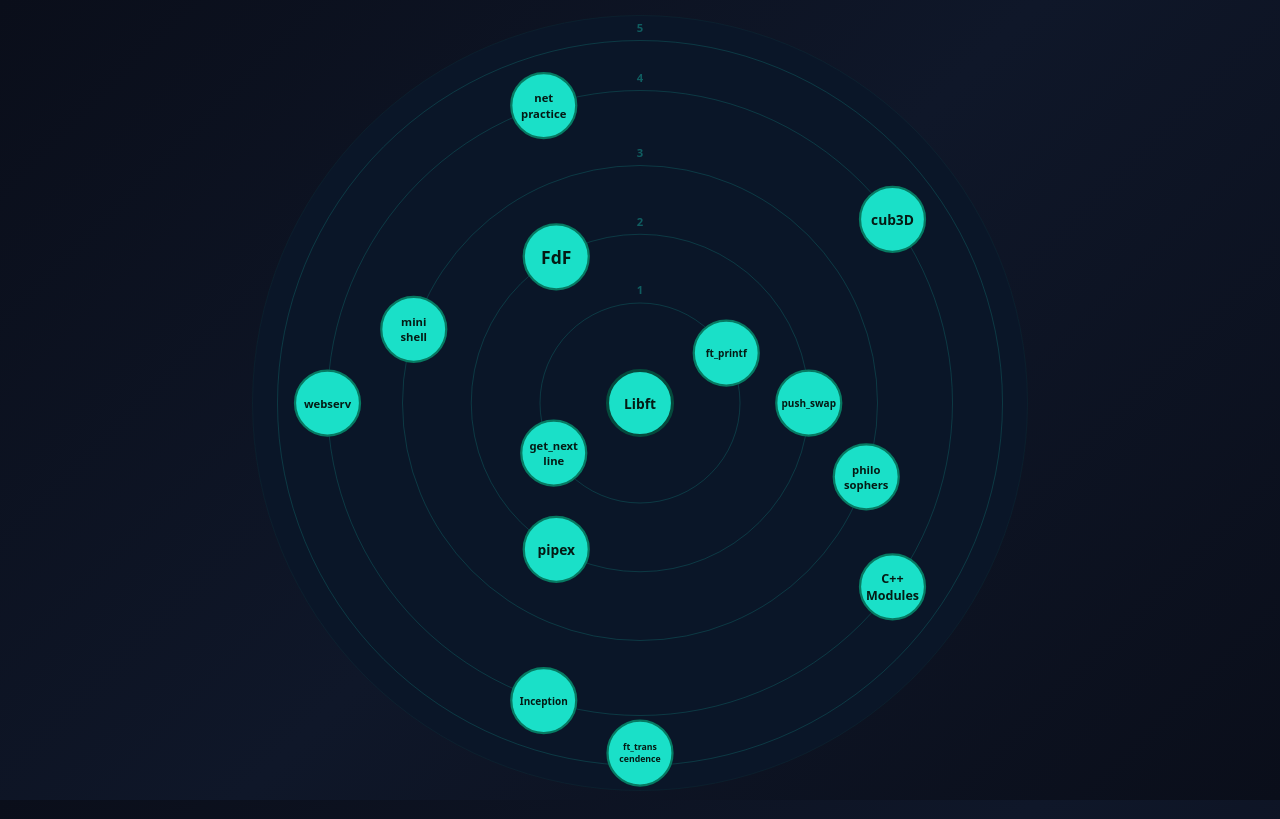
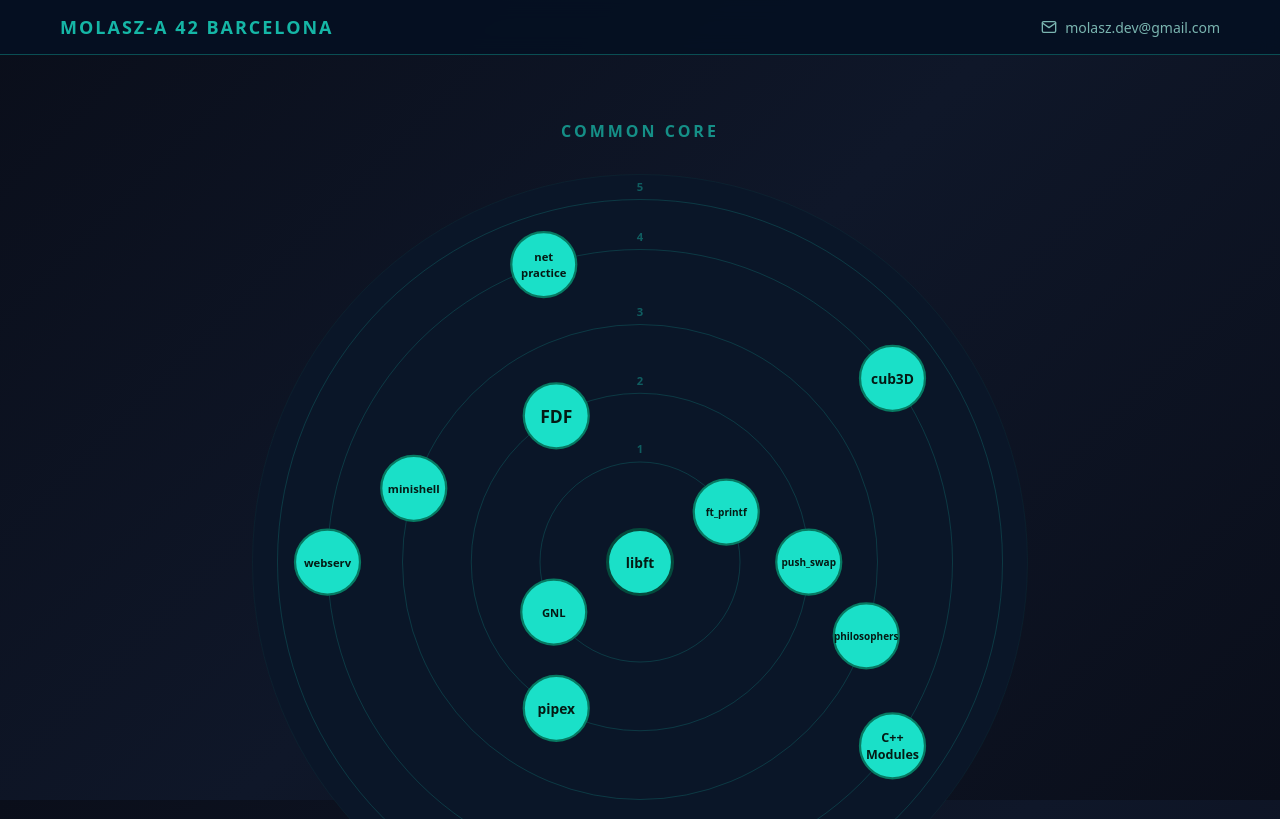
Before and after one commit to Molasz/42, a plain HTML site: page index.html in a window 1280 px wide. Shown: the top 819 px of the page. Drawn offline with Linux system fonts and the light colour scheme.

Commit message:
header and titles

```diff
--- a/index.html
+++ b/index.html
@@ -38,12 +38,64 @@
         );
         display: flex;
         flex-direction: column;
+        min-height: 100vh;
+        font-family: ui-sans-serif, system-ui, sans-serif;
+        color: var(--color-primary);
+      }
+      header {
+        position: fixed;
+        top: 0;
+        left: 0;
+        right: 0;
+        z-index: 1000;
+        background: rgba(6, 16, 34, 0.95);
+        backdrop-filter: blur(10px);
+        -webkit-backdrop-filter: blur(10px);
+        border-bottom: 1px solid var(--color-border);
+      }
+      .header-content {
+        display: flex;
+        justify-content: space-between;
+        align-items: center;
+        padding: 15px 20px;
+        max-width: 1200px;
+        margin: 0 auto;
+      }
+      .header-left .header-title {
+        color: var(--color-primary);
+        font-size: clamp(14px, 2.5vw, 18px);
+        font-weight: 600;
+        letter-spacing: 2px;
+        text-transform: uppercase;
+        opacity: 0.8;
+      }
+      .header-right .email-link {
+        display: flex;
+        align-items: center;
+        gap: 8px;
+        color: var(--color-text);
+        text-decoration: none;
+        font-size: clamp(12px, 2vw, 14px);
+        font-weight: 500;
+        transition: all var(--transition-speed);
+      }
+      .header-right .email-link:hover {
+        color: var(--color-primary);
+        opacity: 0.8;
+      }
+      .email-icon {
+        width: 16px;
+        height: 16px;
+        flex-shrink: 0;
+      }
+      main {
+        flex: 1;
+        display: flex;
+        flex-direction: column;
         align-items: center;
         justify-content: center;
-        min-height: 100vh;
-        font-family: ui-sans-serif, system-ui, sans-serif;
         padding: 20px;
-        color: var(--color-primary);
+        padding-top: 100px; /* Espacio para el header fijo */
       }
       h1 {
         color: var(--color-primary);
@@ -127,8 +179,9 @@
       }
 
       @media (max-width: 480px) {
-        body {
+        main {
           padding: 15px;
+          padding-top: 80px;
         }
         #wrap {
           max-width: 100vw;
@@ -136,6 +189,19 @@
         #tip {
           max-width: 180px;
           font-size: 10px;
+        }
+        .header-content {
+          padding: 12px 15px;
+          flex-direction: column;
+          gap: 10px;
+          align-items: flex-start;
+        }
+        .header-right .email-link {
+          font-size: 11px;
+        }
+        .email-icon {
+          width: 14px;
+          height: 14px;
         }
       }
 
@@ -146,8 +212,9 @@
       }
 
       @media (min-width: 769px) {
-        body {
+        main {
           padding: 30px;
+          padding-top: 120px;
         }
         h1 {
           margin-bottom: 20px;
@@ -176,16 +243,51 @@
     </style>
   </head>
   <body>
-    <h1>42 Barcelona &mdash; molasz-a</h1>
-    <div id="wrap">
-      <svg viewBox="0 0 640 640"></svg>
-      <div id="tip"></div>
-    </div>
-    <footer>Click any node to open the repo</footer>
+    <header>
+      <div class="header-content">
+        <div class="header-left">
+          <span class="header-title">molasz-a 42 barcelona</span>
+        </div>
+        <div class="header-right">
+          <a href="mailto:molasz.dev@gmail.com" class="email-link">
+            <svg
+              class="email-icon"
+              viewBox="0 0 24 24"
+              fill="none"
+              xmlns="http://www.w3.org/2000/svg"
+            >
+              <path
+                d="M4 4H20C21.1 4 22 4.9 22 6V18C22 19.1 21.1 20 20 20H4C2.9 20 2 19.1 2 18V6C2 4.9 2.9 4 4 4Z"
+                stroke="currentColor"
+                stroke-width="2"
+                stroke-linecap="round"
+                stroke-linejoin="round"
+              />
+              <polyline
+                points="22,6 12,13 2,6"
+                stroke="currentColor"
+                stroke-width="2"
+                stroke-linecap="round"
+                stroke-linejoin="round"
+              />
+            </svg>
+            molasz.dev@gmail.com
+          </a>
+        </div>
+      </div>
+    </header>
+    <main>
+      <h1>Common core</h1>
+      <div id="wrap">
+        <svg viewBox="0 0 640 640"></svg>
+        <div id="tip"></div>
+      </div>
+      <footer>Click any node to open the repo</footer>
+    </main>
 
     <script>
       const N = "http://www.w3.org/2000/svg";
-      const svg = document.querySelector("svg");
+      const svg = document.getElementById("wrap").querySelector("svg");
       const tip = document.getElementById("tip");
 
       const D = [
@@ -193,7 +295,7 @@
           x: 320,
           y: 320,
           r: 26,
-          lines: ["Libft"],
+          lines: ["libft"],
           fs: 11,
           c: 1,
           lv: 0,
@@ -217,7 +319,7 @@
           x: 251,
           y: 360,
           r: 26,
-          lines: ["get_next", "line"],
+          lines: ["GNL"],
           fs: 9,
           lv: 1,
           lbl: "get_next_line",
@@ -251,10 +353,10 @@
           x: 253,
           y: 203,
           r: 26,
-          lines: ["FdF"],
+          lines: ["FDF"],
           fs: 14,
           lv: 2,
-          lbl: "FdF",
+          lbl: "FDF",
           desc: "3D wireframe terrain renderer — read elevation maps and project them in isometric 3D using MiniLibX.",
           repo: "https://github.com/Molasz/42cursus-fdf",
         },
@@ -263,8 +365,8 @@
           x: 501,
           y: 379,
           r: 26,
-          lines: ["philo", "sophers"],
-          fs: 9,
+          lines: ["philosophers"],
+          fs: 8,
           lv: 3,
           lbl: "philosophers",
           desc: "The Dining Philosophers problem — threads, mutexes and deadlock prevention in C.",
@@ -274,7 +376,7 @@
           x: 139,
           y: 261,
           r: 26,
-          lines: ["mini", "shell"],
+          lines: ["minishell"],
           fs: 9,
           lv: 3,
           lbl: "minishell",
@@ -342,8 +444,8 @@
           x: 320,
           y: 600,
           r: 26,
-          lines: ["ft_trans", "cendence"],
-          fs: 7,
+          lines: ["ft_transcendence"],
+          fs: 6,
           lv: 5,
           lbl: "ft_transcendence",
           desc: "Full-stack Pong platform: Django + PostgreSQL + Vanilla JS + Docker. WebSockets, JWT, 2FA, OAuth and 3D rendering.",
```
